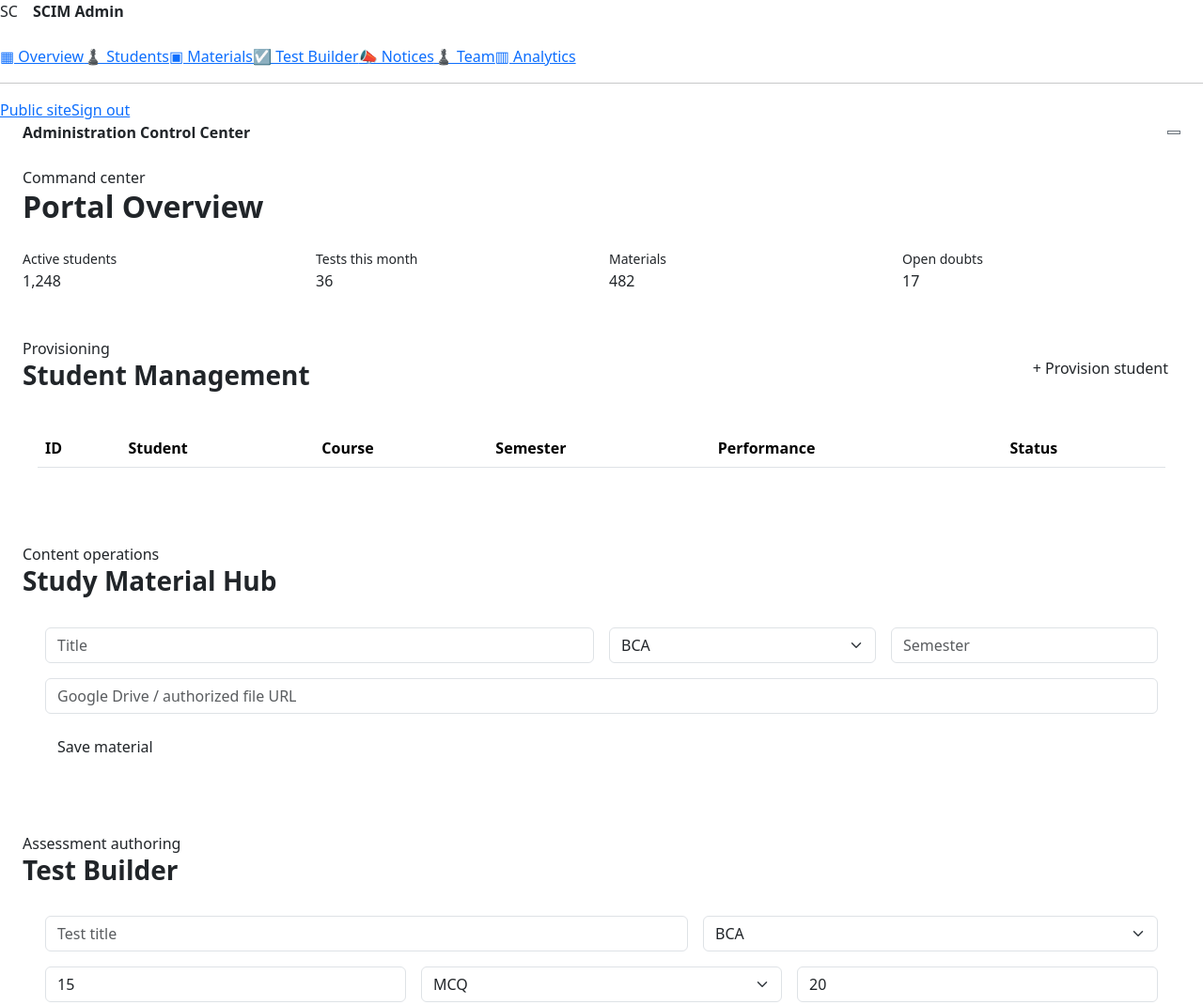
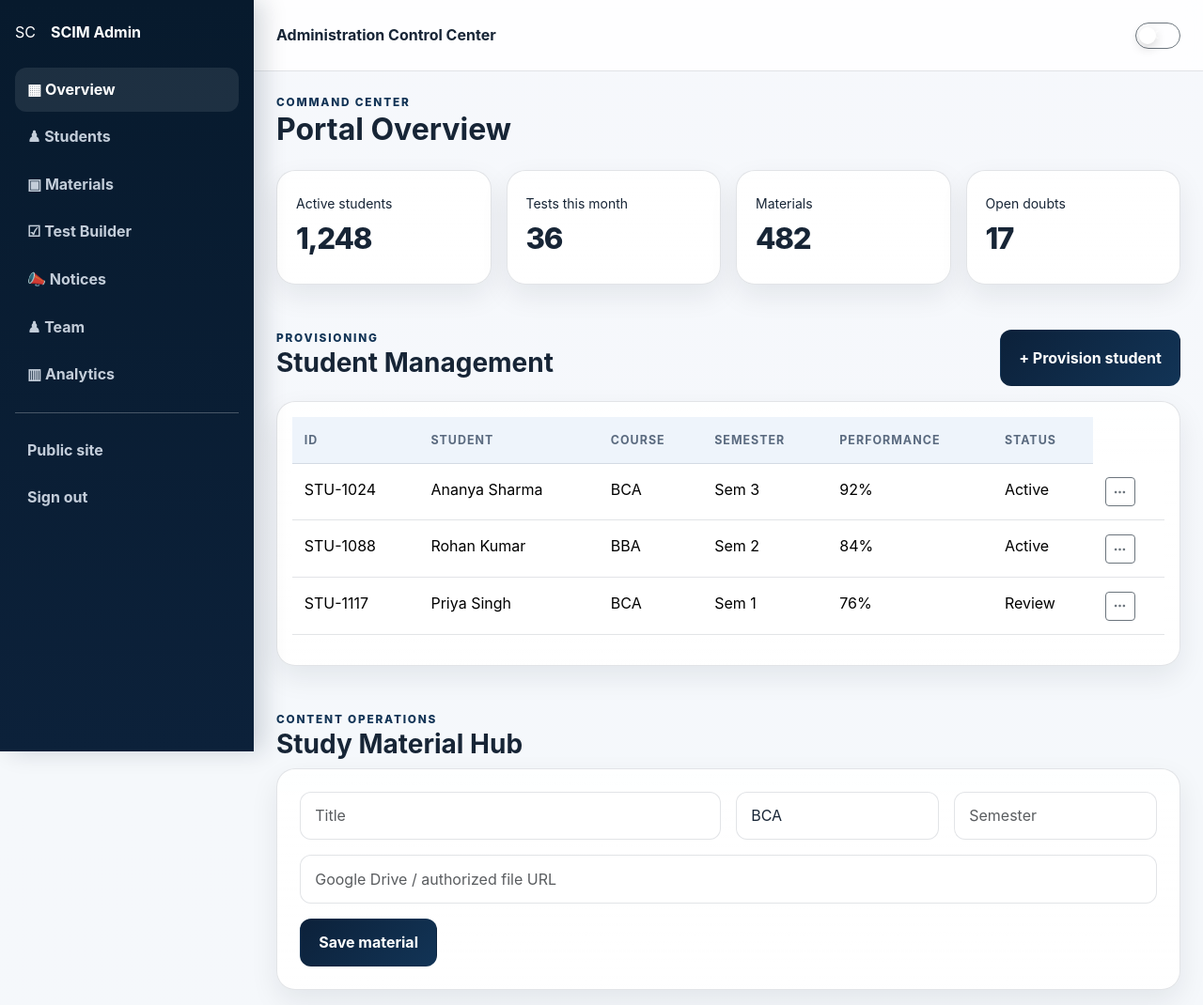
Before and after one commit to vaibhavkr387/SCIM-College-Patna, a website: page Frontend/public/dashboard-admin.html in a window 1280 px wide. Shown: the top 1070 px of the page at 94% size. Drawn offline with nearby package versions, Linux system fonts and the light colour scheme; the site is published under a folder, as on GitHub Pages, so addresses that start at the root find nothing.

Commit message:
Update dashboard-admin.html

```diff
--- a/Frontend/public/dashboard-admin.html
+++ b/Frontend/public/dashboard-admin.html
@@ -16,10 +16,10 @@
       href="https://cdn.jsdelivr.net/npm/bootstrap-icons@1.11.3/font/bootstrap-icons.css"
       rel="stylesheet"
     />
-    <link rel="stylesheet" href="/Frontend/public/css/custom.css" />
-    <script src="/Frontend/public/js/env.js"></script>
-    <script src="/Frontend/public/js/config.js"></script>
-    <script src="/Frontend/public/js/common.js"></script>
+    <link rel="stylesheet" href="./css/custom.css" />
+    <script src="./js/env.js"></script>
+    <script src="./js/config.js"></script>
+    <script src="./js/common.js"></script>
   </head>
   <body>
     <div class="dashboard-shell">
@@ -27,16 +27,16 @@
         <div class="d-flex align-items-center gap-3 mb-4">
           <span class="brand-mark">SC</span><b>SCIM Admin</b>
         </div>
-        <a class="side-link active" href="/Frontend/public/dashboard-admin.html#overview">▦ Overview</a
-        ><a class="side-link" href="/Frontend/public/dashboard-admin.html#students">♟ Students</a
-        ><a class="side-link" href="/Frontend/public/dashboard-admin.html#materials">▣ Materials</a
-        ><a class="side-link" href="/Frontend/public/dashboard-admin.html#tests">☑ Test Builder</a
-        ><a class="side-link" href="/Frontend/public/dashboard-admin.html#notices">📣 Notices</a
-        ><a class="side-link" href="/Frontend/public/dashboard-admin.html#team">♟ Team</a
-        ><a class="side-link" href="/Frontend/public/dashboard-admin.html#analytics">▥ Analytics</a>
+        <a class="side-link active" href="./dashboard-admin.html#overview">▦ Overview</a
+        ><a class="side-link" href="./dashboard-admin.html#students">♟ Students</a
+        ><a class="side-link" href="./dashboard-admin.html#materials">▣ Materials</a
+        ><a class="side-link" href="./dashboard-admin.html#tests">☑ Test Builder</a
+        ><a class="side-link" href="./dashboard-admin.html#notices">📣 Notices</a
+        ><a class="side-link" href="./dashboard-admin.html#team">♟ Team</a
+        ><a class="side-link" href="./dashboard-admin.html#analytics">▥ Analytics</a>
         <hr />
-        <a class="side-link" href="/Frontend/public/index.html">Public site</a
-        ><a class="side-link" href="/Frontend/public/login.html">Sign out</a>
+        <a class="side-link" href="./index.html">Public site</a
+        ><a class="side-link" href="./login.html">Sign out</a>
       </aside>
       <main class="main-with-sidebar">
         <header
@@ -357,6 +357,6 @@
       </div>
     </div>
     <script src="https://cdn.jsdelivr.net/npm/bootstrap@5.3.3/dist/js/bootstrap.bundle.min.js"></script>
-    <script src="/Frontend/public/js/admin.js"></script>
+    <script src="./js/admin.js"></script>
   </body>
 </html>
```
